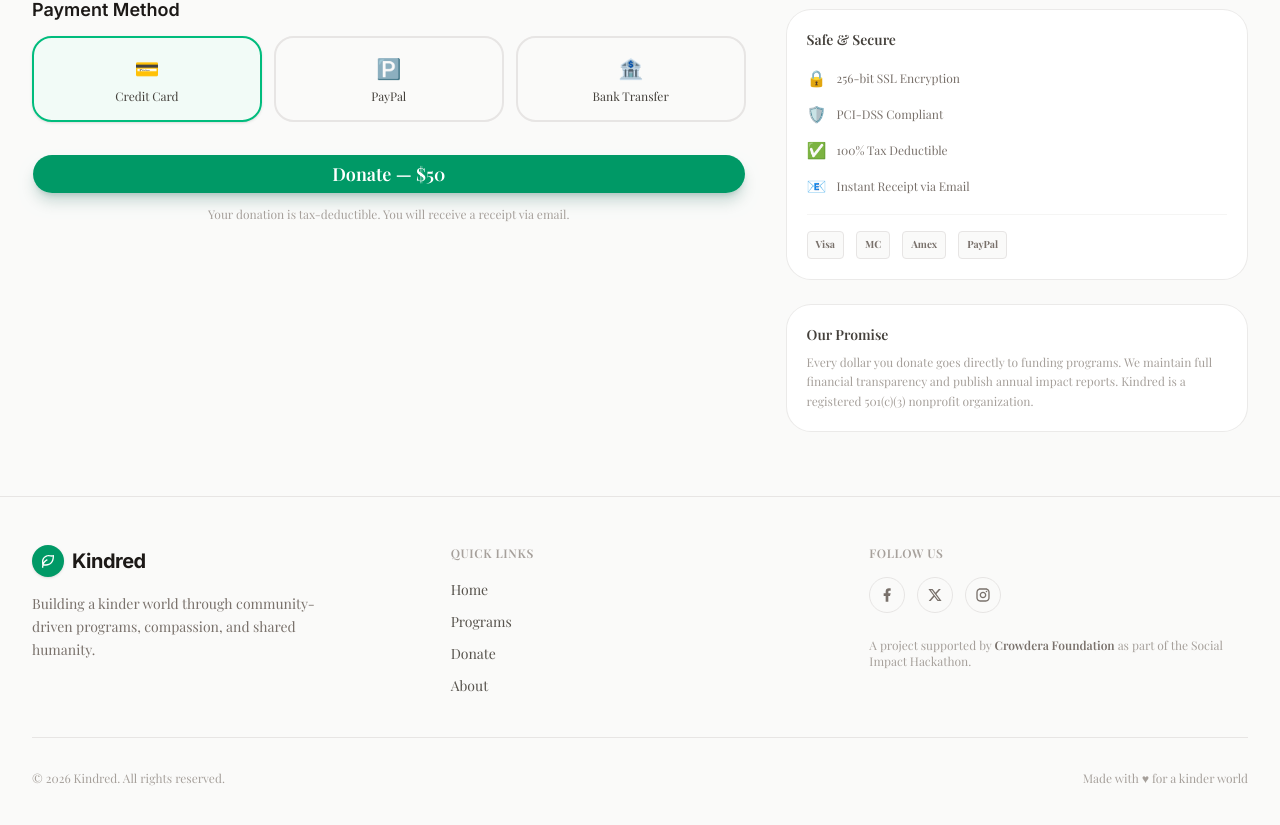
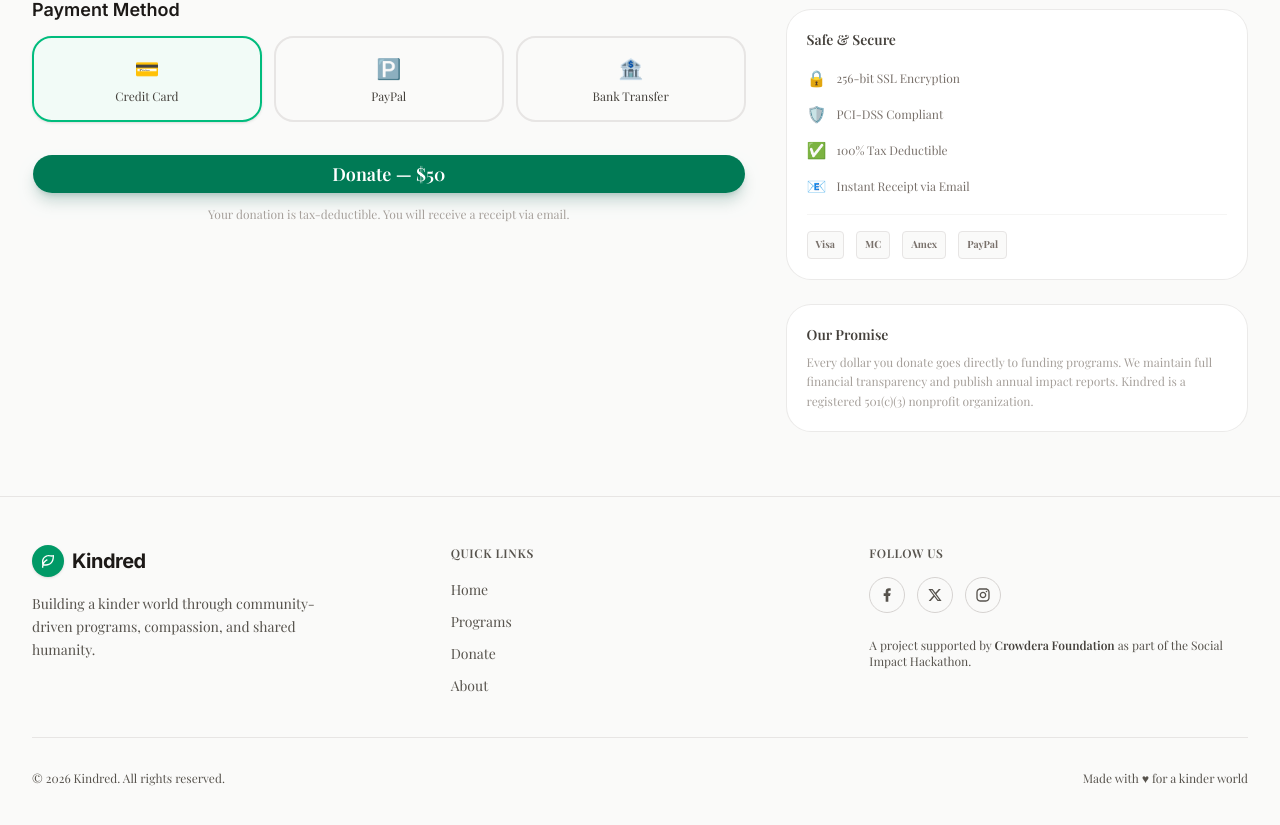
Before and after one commit to Mohammad-Hassan027/Kindred, a Next.js app: page /donate in a window 1280 px wide. Shown: the part 943-1768 px from the top of the page. Built offline with nearby package versions, Linux system fonts and the light colour scheme.

Commit message:
fix: resolve accessibility audits for contrast and screen readers

```diff
--- a/app/about/sections/about-cta.tsx
+++ b/app/about/sections/about-cta.tsx
@@ -65,7 +65,7 @@ export function AboutCTA() {
                 id="about-cta-donate"
                 className={cn(
                   buttonVariants({ size: "lg" }),
-                  "min-w-[180px] bg-white px-8 py-3 text-base font-semibold text-emerald-700 shadow-lg transition-all duration-300 hover:bg-emerald-50 hover:shadow-xl hover:-translate-y-0.5",
+                  "min-w-[180px] bg-white px-8 py-3 text-base font-semibold text-emerald-800 shadow-lg transition-all duration-300 hover:bg-emerald-50 hover:shadow-xl hover:-translate-y-0.5",
                 )}
               >
                 Donate Now
--- a/app/donate/donate-form-client.tsx
+++ b/app/donate/donate-form-client.tsx
@@ -107,7 +107,7 @@ export function DonateFormClient() {
             animate={{ opacity: 1, y: 0 }}
             transition={{ delay: 0.6 }}
           >
-            <a href="/" className={cn(buttonVariants({ size: "lg" }), "mt-8 bg-emerald-600 text-white hover:bg-emerald-500")}>
+            <a href="/" className={cn(buttonVariants({ size: "lg" }), "mt-8 bg-emerald-700 text-white hover:bg-emerald-800")}>
               Back to Home
             </a>
           </motion.div>
@@ -224,7 +224,7 @@ export function DonateFormClient() {
 
             {/* ── 5. Submit ─────────────────────────────────────── */}
             <div>
-              <button type="submit" className={cn(buttonVariants({ size: "lg" }), "w-full bg-emerald-600 py-3.5 text-base font-semibold text-white shadow-lg shadow-emerald-900/20 transition-all hover:bg-emerald-500 hover:shadow-xl hover:-translate-y-0.5 focus-visible:ring-emerald-400/50 sm:text-lg")}>
+              <button type="submit" className={cn(buttonVariants({ size: "lg" }), "w-full bg-emerald-700 py-3.5 text-base font-semibold text-white shadow-lg shadow-emerald-900/20 transition-all hover:bg-emerald-800 hover:shadow-xl hover:-translate-y-0.5 focus-visible:ring-emerald-400/50 sm:text-lg")}>
                 {donationType === "monthly" ? "Start Monthly Donation" : "Donate"} {amount > 0 ? `— $${amount.toLocaleString()}` : "Now"}
                 {donationType === "monthly" && amount > 0 ? "/mo" : ""}
               </button>
--- a/app/programs/[id]/page.tsx
+++ b/app/programs/[id]/page.tsx
@@ -227,7 +227,7 @@ export default async function ProgramDetailPage({ params }: PageProps) {
                       </span>
                     </div>
                     <div className="mt-3">
-                      <Progress value={percentage} />
+                      <Progress value={percentage} aria-label={`Funding progress for ${program.title}`} />
                     </div>
                     <p className="mt-2 text-right text-sm font-semibold text-emerald-600 dark:text-emerald-400">
                       {percentage}% funded
@@ -260,7 +260,7 @@ export default async function ProgramDetailPage({ params }: PageProps) {
                     id="detail-donate-cta"
                     className={cn(
                       buttonVariants({ size: "lg" }),
-                      "mt-6 w-full bg-emerald-600 text-base font-semibold text-white shadow-md shadow-emerald-900/20 transition-all hover:bg-emerald-500 hover:shadow-lg hover:shadow-emerald-900/30 hover:-translate-y-0.5 focus-visible:ring-emerald-400/50",
+                      "mt-6 w-full bg-emerald-700 text-base font-semibold text-white shadow-md shadow-emerald-900/20 transition-all hover:bg-emerald-800 hover:shadow-lg hover:shadow-emerald-900/30 hover:-translate-y-0.5 focus-visible:ring-emerald-400/50",
                     )}
                   >
                     Donate to This Cause
--- a/app/programs/programs-listing-client.tsx
+++ b/app/programs/programs-listing-client.tsx
@@ -192,7 +192,7 @@ export function ProgramsListingClient({
             className={cn(
               "rounded-full px-4 py-1.5 text-sm font-medium transition-all duration-200",
               activeCategory === "all"
-                ? "bg-emerald-600 text-white shadow-sm"
+                ? "bg-emerald-700 text-white shadow-sm"
                 : "bg-stone-100 text-stone-600 hover:bg-stone-200 dark:bg-stone-800 dark:text-stone-400 dark:hover:bg-stone-700",
             )}
             aria-pressed={activeCategory === "all"}
@@ -209,7 +209,7 @@ export function ProgramsListingClient({
                 className={cn(
                   "rounded-full px-4 py-1.5 text-sm font-medium transition-all duration-200",
                   activeCategory === cat
-                    ? "bg-emerald-600 text-white shadow-sm"
+                    ? "bg-emerald-700 text-white shadow-sm"
                     : "bg-stone-100 text-stone-600 hover:bg-stone-200 dark:bg-stone-800 dark:text-stone-400 dark:hover:bg-stone-700",
                 )}
                 aria-pressed={activeCategory === cat}
--- a/components/layout/footer.tsx
+++ b/components/layout/footer.tsx
@@ -54,7 +54,7 @@ export function Footer() {
                 Kindred
               </span>
             </Link>
-            <p className="max-w-xs text-sm leading-relaxed text-stone-500 dark:text-stone-400">
+            <p className="max-w-xs text-sm leading-relaxed text-stone-600 dark:text-stone-400">
               Building a kinder world through community-driven programs,
               compassion, and shared humanity.
             </p>
@@ -62,7 +62,7 @@ export function Footer() {
 
           {/* Quick links */}
           <nav aria-label="Footer navigation">
-            <h2 className="mb-4 text-xs font-semibold uppercase tracking-wider text-stone-400 dark:text-stone-500">
+            <h2 className="mb-4 text-xs font-semibold uppercase tracking-wider text-stone-600 dark:text-stone-400">
               Quick Links
             </h2>
             <ul className="flex flex-col gap-2" role="list">
@@ -81,7 +81,7 @@ export function Footer() {
 
           {/* Social & acknowledgement */}
           <div className="flex flex-col gap-4">
-            <h2 className="text-xs font-semibold uppercase tracking-wider text-stone-400 dark:text-stone-500">
+            <h2 className="text-xs font-semibold uppercase tracking-wider text-stone-600 dark:text-stone-400">
               Follow Us
             </h2>
             <ul className="flex gap-3" role="list" aria-label="Social media links">
@@ -92,7 +92,7 @@ export function Footer() {
                     target="_blank"
                     rel="noopener noreferrer"
                     aria-label={`Follow us on ${label}`}
-                    className="flex size-9 items-center justify-center rounded-full border border-stone-200 text-stone-500 transition-colors hover:border-emerald-400 hover:bg-emerald-50 hover:text-emerald-700 focus-visible:outline-none focus-visible:ring-2 focus-visible:ring-emerald-500 dark:border-stone-700 dark:text-stone-400 dark:hover:border-emerald-600 dark:hover:bg-emerald-950/30 dark:hover:text-emerald-400"
+                    className="flex size-9 items-center justify-center rounded-full border border-stone-300 text-stone-600 transition-colors hover:border-emerald-400 hover:bg-emerald-50 hover:text-emerald-700 focus-visible:outline-none focus-visible:ring-2 focus-visible:ring-emerald-500 dark:border-stone-700 dark:text-stone-400 dark:hover:border-emerald-600 dark:hover:bg-emerald-950/30 dark:hover:text-emerald-400"
                   >
                     <Icon className="size-4" aria-hidden="true" />
                   </a>
@@ -100,9 +100,9 @@ export function Footer() {
               ))}
             </ul>
 
-            <p className="mt-2 text-xs text-stone-400 dark:text-stone-600">
+            <p className="mt-2 text-xs text-stone-600 dark:text-stone-400">
               A project supported by{" "}
-              <span className="font-semibold text-stone-500 dark:text-stone-400">
+              <span className="font-semibold text-stone-700 dark:text-stone-300">
                 Crowdera Foundation
               </span>
               {" "}as part of the Social Impact Hackathon.
@@ -112,10 +112,10 @@ export function Footer() {
 
         {/* Bottom bar */}
         <div className="mt-10 flex flex-col items-center justify-between gap-3 border-t border-stone-200 pt-8 sm:flex-row dark:border-stone-800">
-          <p className="text-xs text-stone-400 dark:text-stone-600">
+          <p className="text-xs text-stone-600 dark:text-stone-400">
             © 2026 Kindred. All rights reserved.
           </p>
-          <p className="text-xs text-stone-400 dark:text-stone-600">
+          <p className="text-xs text-stone-600 dark:text-stone-400">
             Made with{" "}
             <span aria-label="love" role="img">
               ♥
--- a/components/layout/navbar.tsx
+++ b/components/layout/navbar.tsx
@@ -84,7 +84,7 @@ export function Navbar() {
               href="/donate"
               className={cn(
                 buttonVariants({ size: "sm" }),
-                "bg-emerald-600 text-white shadow-sm hover:bg-emerald-700 focus-visible:ring-emerald-500/50"
+                "bg-emerald-700 text-white shadow-sm hover:bg-emerald-800 focus-visible:ring-emerald-500/50"
               )}
             >
               Donate Now
@@ -152,7 +152,7 @@ export function Navbar() {
               href="/donate"
               className={cn(
                 buttonVariants({ size: "lg" }),
-                "w-full bg-emerald-600 text-white hover:bg-emerald-700 focus-visible:ring-emerald-500/50"
+                "w-full bg-emerald-700 text-white hover:bg-emerald-800 focus-visible:ring-emerald-500/50"
               )}
             >
               Donate Now
--- a/components/program-card.tsx
+++ b/components/program-card.tsx
@@ -147,7 +147,7 @@ export function ProgramCard({ program, variant = "compact" }: ProgramCardProps)
               {percentage}% of {formatCurrency(program.goal)}
             </span>
           </div>
-          <Progress value={percentage} />
+          <Progress value={percentage} aria-label={`Funding progress for ${program.title}`} />
         </div>
 
         {/* CTA */}
@@ -158,7 +158,7 @@ export function ProgramCard({ program, variant = "compact" }: ProgramCardProps)
             "mt-5 w-full justify-center border-stone-200 font-medium transition-colors hover:border-emerald-400 hover:bg-emerald-50 hover:text-emerald-700 dark:border-stone-700 dark:hover:border-emerald-600 dark:hover:bg-emerald-950/30 dark:hover:text-emerald-400",
           )}
         >
-          Learn More
+          <span>Learn More <span className="sr-only">about {program.title}</span></span>
           <svg
             className="ml-1 size-3.5 transition-transform duration-200 group-hover:translate-x-0.5"
             fill="none"
--- a/components/sections/hero.tsx
+++ b/components/sections/hero.tsx
@@ -72,7 +72,7 @@ export function Hero() {
             id="hero-donate-cta"
             className={cn(
               buttonVariants({ size: "lg" }),
-              "min-w-[180px] bg-emerald-600 px-8 py-3 text-base font-semibold text-white shadow-lg shadow-emerald-900/30 transition-all duration-300 hover:bg-emerald-500 hover:shadow-xl hover:shadow-emerald-900/40 hover:-translate-y-0.5 focus-visible:ring-emerald-400/50",
+              "min-w-[180px] bg-emerald-700 px-8 py-3 text-base font-semibold text-white shadow-lg shadow-emerald-900/30 transition-all duration-300 hover:bg-emerald-800 hover:shadow-xl hover:shadow-emerald-900/40 hover:-translate-y-0.5 focus-visible:ring-emerald-400/50",
             )}
           >
             Donate Now
```
